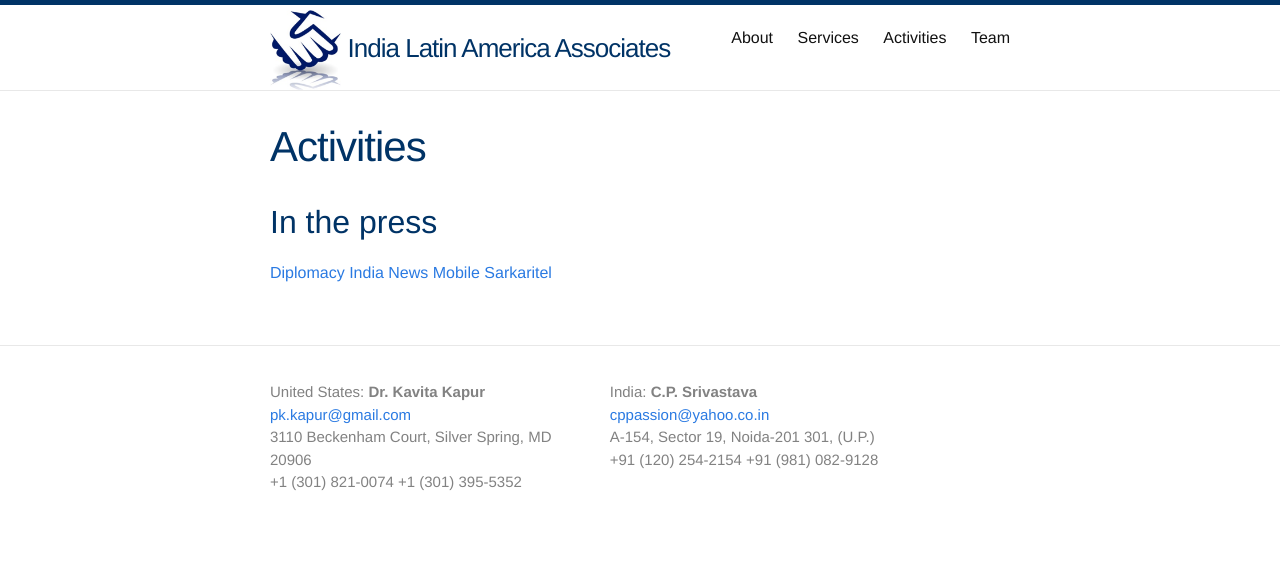
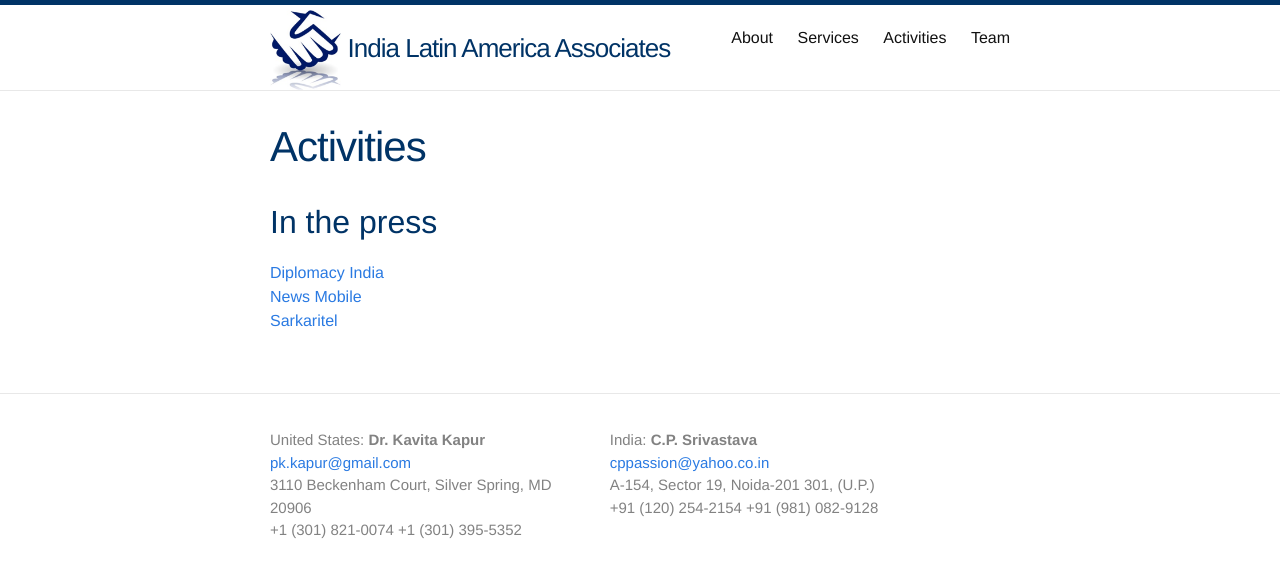
Before and after one commit to armant/LATAM, a Jekyll site: the page built from activities.md, in a window 1280 px wide. Shown: the top 578 px of the page. Built offline with Jekyll 4.4.1, drawn with Linux system fonts in a browser that asks for light colours.

```diff
--- a/activities.md
+++ b/activities.md
@@ -4,6 +4,6 @@ title: Activities
 permalink: /activities/
 ---
 ##In the press
-<a href="http://diplomacyindia.com/2792-2792/" target="_blank">Diplomacy India</a>
-<a href="http://www.newsmobile.in/articles/2015/03/26/chilean-biz-leaders-mission-delhi/" target="_blank">News Mobile</a>
+<a href="http://diplomacyindia.com/2792-2792/" target="_blank">Diplomacy India</a><br>
+<a href="http://www.newsmobile.in/articles/2015/03/26/chilean-biz-leaders-mission-delhi/" target="_blank">News Mobile</a><br>
 <a href="http://www.sarkaritel.com/chilean-women-entrepreneurs-in-delhi-to-further-trade-ties-188372/" target="_blank">Sarkaritel</a>
```
